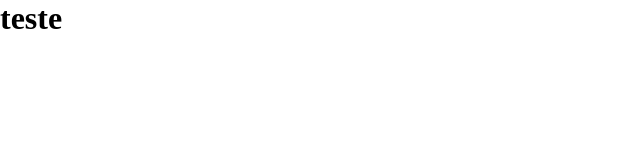
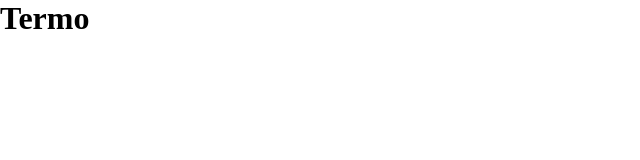
Before and after one commit to ufjf-dcc207/ufjf-dcc207-2024-3-a-trb2-Diegopbetti, a React (Vite) app in the folder vite-project/: page / in a window 1280 px wide. Shown: the top 160 px of the page, without its empty margins (0-640 px from the left). Built offline with nearby package versions, Linux system fonts and the light colour scheme.

Commit message:
Adiciona Jogo tsx e css e os exporta e importa

```diff
--- a/vite-project/src/App.tsx
+++ b/vite-project/src/App.tsx
@@ -1,10 +1,11 @@
 import './App.css'
+import Jogo from './components/jogo'
 
 function App() {
 
   return (
     <>
-      <h1>teste</h1>
+      <Jogo />
     </>
   )
 }
--- /dev/null
+++ b/vite-project/src/components/Jogo.tsx
@@ -0,0 +1,12 @@
+import './Jogo.css'
+
+function Jogo(){
+
+    return (
+        <div>
+            <h1>Termo</h1>
+        </div>
+    )
+}
+
+export default Jogo
```
Also changed, not shown: vite-project/src/components/Jogo.css (added).
